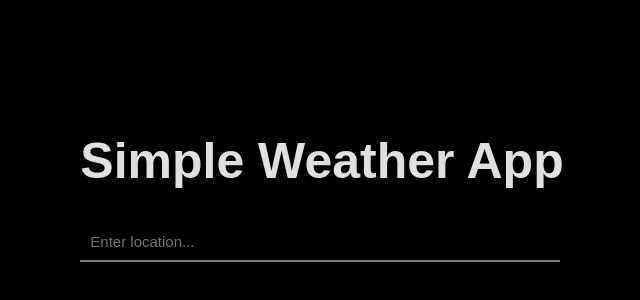
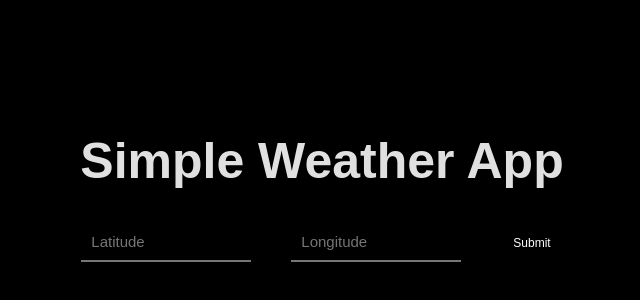
Before and after one commit to thinkty/weather, a React (Create React App) app: page / in a window 1280 px wide. Shown: the part 220-520 px from the top of the page, without its empty margins (318-958 px from the left). Built offline with nearby package versions, Linux system fonts and the light colour scheme.

Commit message:
Added submit button

```diff
--- a/src/LocationInput.js
+++ b/src/LocationInput.js
@@ -7,40 +7,96 @@ export default class LocationInput extends React.Component {
   constructor(props) {
     super(props);
     this.state = {
-      value: '',
+      lat: '',
+      long: '',
+      hover: false
     };
   }
 
   onSubmit = (event) => {
     event.preventDefault();
-    const { value } = this.state;
-    console.log(value);
+    const { lat, long } = this.state;
+    console.log(`lat: ${lat} / long: ${long}`);
   }
 
   onChange = (event) => {
-    this.setState({ value: event.target.value });
+    this.setState({ [event.target.id] : event.target.value });
+  }
+
+  onMouseEnter = () => {
+    this.setState({ hover: true });
+  }
+
+  onMouseLeave = () => {
+    this.setState({ hover: false });
   }
 
   render() {
-    const { value } = this.state;
+    const { lat, long, hover } = this.state;
+    const isMobile = window.innerWidth < 1000;
+    const width = isMobile ? '60vw' : '150px';
+    const inputStyle = {
+      width,
+      backgroundColor: 'transparent',
+      color: '#fff',
+      fontSize: '15px',
+      padding: 10,
+      borderStyle: 'none none solid none',
+      outline: 'none'
+    };
+    const submitStyle = {
+      backgroundColor: hover ? '#696969' : '#000',
+      borderRadius: 25,
+      color: '#fff',
+      fontSize: '12px',
+      padding: 10,
+      borderStyle: 'solid',
+      outline: 'none'
+    };
 
     return (
-      <form onSubmit={this.onSubmit}>
+      <form
+        onSubmit={this.onSubmit}
+        style={{
+          display: 'grid',
+          justifyContent: 'center',
+          alignContent: 'center',
+          gridTemplateColumns: isMobile ? 'auto' : 'auto auto auto',
+          gap: isMobile ? '10px' : '40px'
+        }}
+      >
         <input
-          type="text"
-          autoFocus
-          placeholder="Enter location..."
-          value={value}
+          required
+          type="number"
+          step="0.000001"
+          placeholder="Latitude"
+          id="lat"
+          value={lat}
+          min={-90}
+          max={90}
           onChange={this.onChange}
-          style={{
-            width: '95%',
-            backgroundColor: 'transparent',
-            color: '#fff',
-            fontSize: '15px',
-            padding: 10,
-            borderStyle: 'none none solid none',
-            outline: 'none'
-          }}
+          style={inputStyle}
+        />
+        <input
+          required
+          type="number"
+          step="0.000001"
+          placeholder="Longitude"
+          id="long"
+          value={long}
+          min={-180}
+          max={180}
+          onChange={this.onChange}
+          style={inputStyle}
+        />
+        <input
+          type="submit"
+          value="Submit"
+          onMouseEnter={this.onMouseEnter}
+          onMouseDown={this.onMouseEnter}
+          onMouseLeave={this.onMouseLeave}
+          onMouseUp={this.onMouseLeave}
+          style={submitStyle}
         />
       </form>
     );
```
